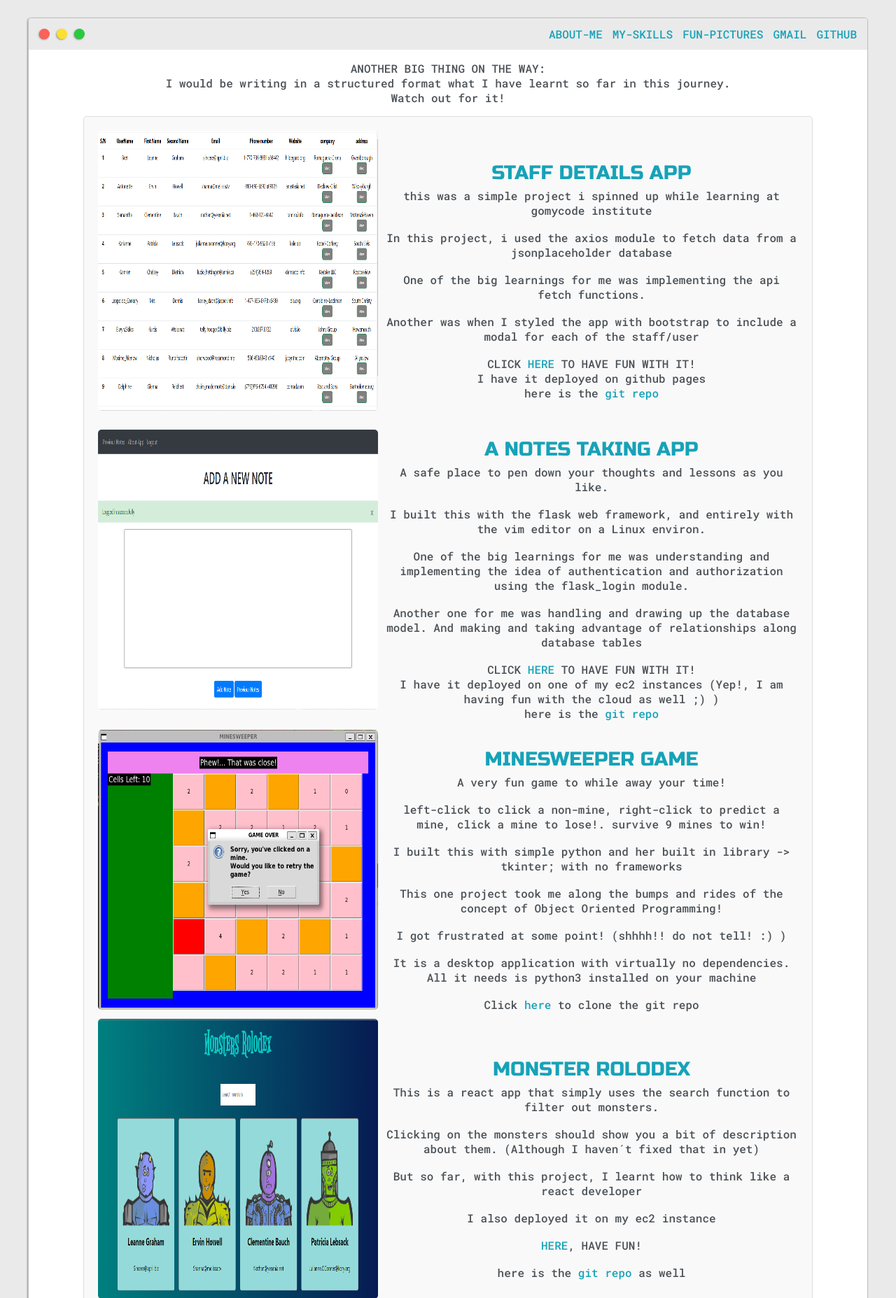
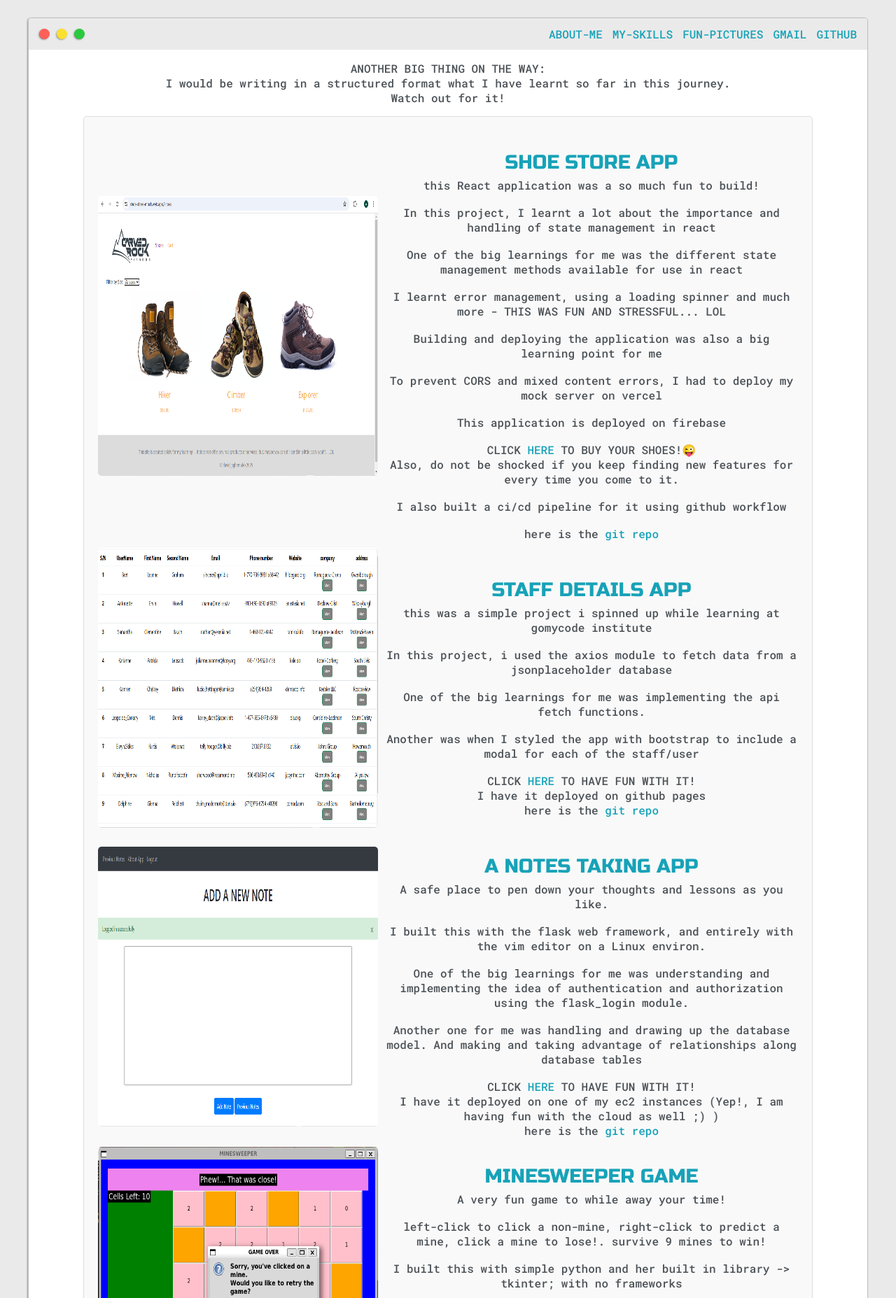
Before and after one commit to Ark-Arch/my_portfolio, a Python web app: template website/templates/my_projects.html in a window 1280 px wide. Shown: the part 135-1990 px from the top of the page at 70% size. Run offline with Jinja, Linux system fonts and the light colour scheme; the template is opened without the code that fills it, so the values that code supplies are empty.

Commit message:
added my shoe store app

```diff
--- a/website/templates/my_projects.html
+++ b/website/templates/my_projects.html
@@ -17,6 +17,23 @@
 
 <div class="projects">
     <div class="project">
+        <img src="../static/images/project_6_shoe_store.PNG" alt="Project 6" width="400" height="400">
+        <div class="project-content">
+            <h3><a href="" target="_blank">SHOE STORE APP</a></h3>
+        <p>this React application was a so much fun to build!</p><br/>
+        <p>In this project, I learnt a lot about the importance and handling of state management in react</p><br/>
+        <p>One of the big learnings for me was the different state management methods available for use in react</p><br/>
+        <p>I learnt error management, using a loading spinner and much more - THIS WAS FUN AND STRESSFUL... LOL</p><br/>
+        <p>Building and deploying the application was also a big learning point for me</p><br/>
+        <p>To prevent CORS and mixed content errors, I had to deploy my mock server on vercel</p><br/>
+        <p>This application is deployed on firebase</p><br/>
+        <p>CLICK <a href="https://shoe-store-mock.web.app" target="_blank">HERE</a> TO BUY YOUR SHOES!&#x1F61C;</p>
+        <p>Also, do not be shocked if you keep finding new features for every time you come to it.</p><br/>
+        <p>I also built a ci/cd pipeline for it using github workflow</p><br/>
+        <p>here is the <a href="https://github.com/Ark-Arch/shoe-store-app" target="_blank">git repo</a></p>
+        </div>
+    </div>
+    <div class="project">
         <img src="../static/images/project_5_company_staff_details.PNG" alt="Project 5" width="400" height="400">
         <div class="project-content">
             <h3><a href="https://ark-arch.github.io/react-api-checkpoint" target="_blank">STAFF DETAILS APP</a></h3>
@@ -29,7 +46,6 @@
         <p>here is the <a href="https://github.com/Ark-Arch/react-api-checkpoint" target="_blank">git repo</a></p>
         </div>
     </div>
-
     <div class="project">
     <img src="../static/images/project_1_notes_app.PNG" alt="Project 1" width="400" height="400">
     <div class="project-content">
```
Also changed, not shown: website/static/images/project_6_shoe_store.PNG (added). Lines whose indentation alone changed are shown as unchanged.
